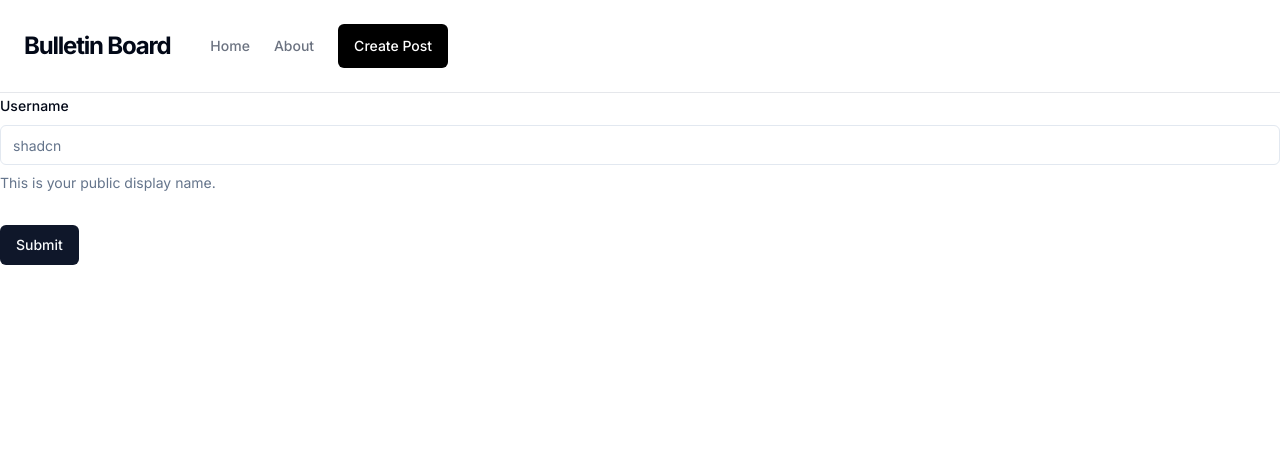
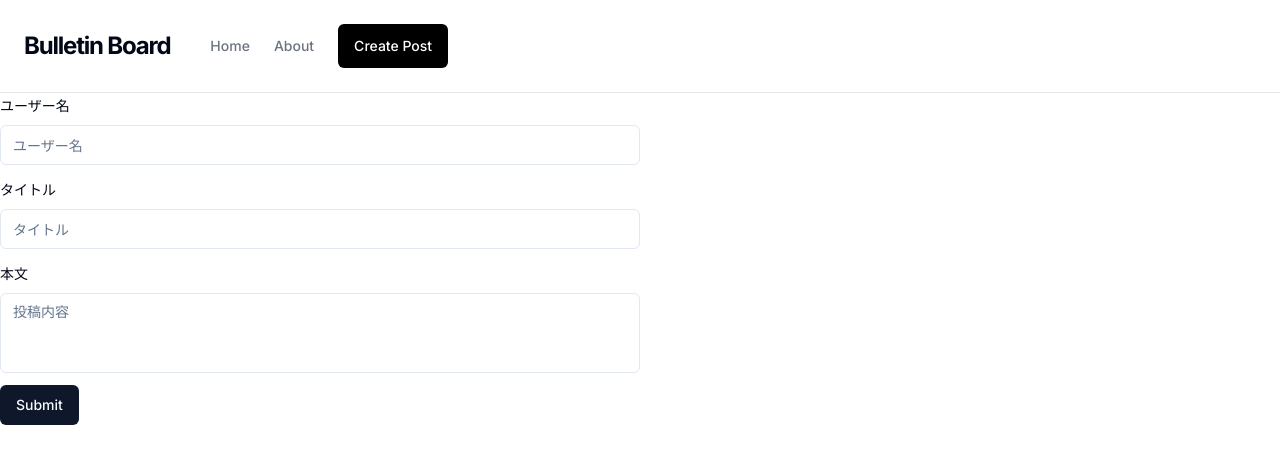
Before and after one commit to chiikawasaki/bbs-with-next.js, a Next.js app: page /bbs-posts/create in a window 1280 px wide. Shown: the top 464 px of the page. Built offline with nearby package versions, Linux system fonts and the light colour scheme.

Commit message:
createページにタイトルと本文を入力するスペースを追加した

```diff
--- a/app/bbs-posts/create/page.tsx
+++ b/app/bbs-posts/create/page.tsx
@@ -11,6 +11,7 @@ import {
   FormMessage,
 } from "@/components/ui/form";
 import { Input } from "@/components/ui/input";
+import { Textarea } from "@/components/ui/textarea";
 import { zodResolver } from "@hookform/resolvers/zod";
 import React from "react";
 import { useForm } from "react-hook-form";
@@ -43,19 +44,46 @@ const CreateBBSPage = () => {
 
   return (
     <Form {...form}>
-      <form onSubmit={form.handleSubmit(onSubmit)} className="space-y-8">
+      <form onSubmit={form.handleSubmit(onSubmit)} className="space-y-3 w-1/2">
         <FormField
           control={form.control}
           name="username"
           render={({ field }) => (
             <FormItem>
-              <FormLabel>Username</FormLabel>
+              <FormLabel>ユーザー名</FormLabel>
               <FormControl>
-                <Input placeholder="shadcn" {...field} />
+                <Input placeholder="ユーザー名" {...field} />
               </FormControl>
-              <FormDescription>
-                This is your public display name.
-              </FormDescription>
+              <FormMessage />
+            </FormItem>
+          )}
+        />
+        <FormField
+          control={form.control}
+          name="title"
+          render={({ field }) => (
+            <FormItem>
+              <FormLabel>タイトル</FormLabel>
+              <FormControl>
+                <Input placeholder="タイトル" {...field} />
+              </FormControl>
+              <FormMessage />
+            </FormItem>
+          )}
+        />
+        <FormField
+          control={form.control}
+          name="content"
+          render={({ field }) => (
+            <FormItem>
+              <FormLabel>本文</FormLabel>
+              <FormControl>
+                <Textarea
+                  placeholder="投稿内容"
+                  className="resize-none"
+                  {...field}
+                />
+              </FormControl>
               <FormMessage />
             </FormItem>
           )}
--- /dev/null
+++ b/components/ui/textarea.tsx
@@ -0,0 +1,24 @@
+import * as React from "react"
+
+import { cn } from "@/lib/utils"
+
+export interface TextareaProps
+  extends React.TextareaHTMLAttributes<HTMLTextAreaElement> {}
+
+const Textarea = React.forwardRef<HTMLTextAreaElement, TextareaProps>(
+  ({ className, ...props }, ref) => {
+    return (
+      <textarea
+        className={cn(
+          "flex min-h-[80px] w-full rounded-md border border-input bg-background px-3 py-2 text-sm ring-offset-background placeholder:text-muted-foreground focus-visible:outline-none focus-visible:ring-2 focus-visible:ring-ring focus-visible:ring-offset-2 disabled:cursor-not-allowed disabled:opacity-50",
+          className
+        )}
+        ref={ref}
+        {...props}
+      />
+    )
+  }
+)
+Textarea.displayName = "Textarea"
+
+export { Textarea }
```
